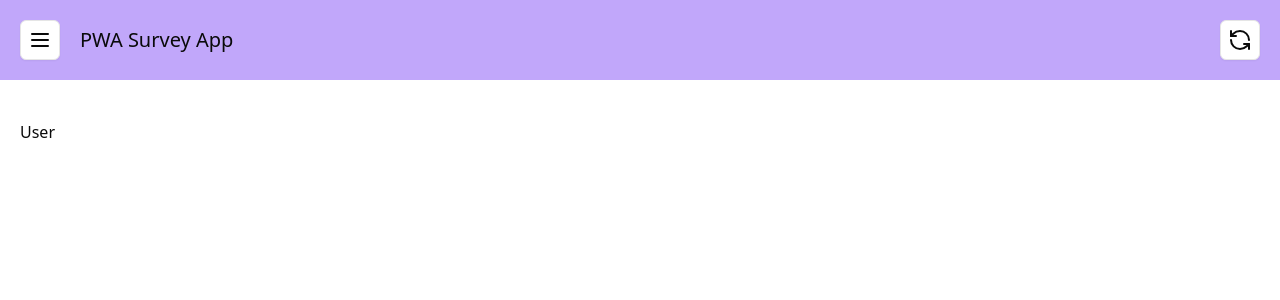
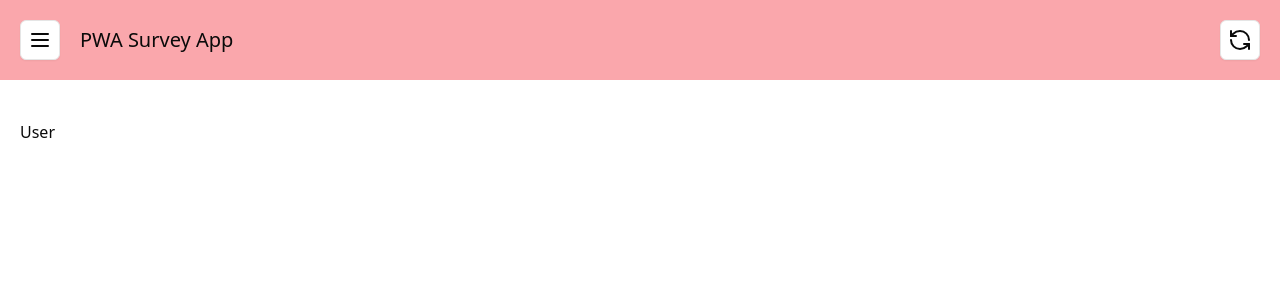
Before and after one commit to siddhartha8916/pwa-crud, a React (Vite) app: page /users in a window 1280 px wide. Shown: the top 300 px of the page. Built offline with nearby package versions, Linux system fonts and the light colour scheme.

Commit message:
fix : change bg-color

```diff
--- a/src/components/layout/dashboard-layout.tsx
+++ b/src/components/layout/dashboard-layout.tsx
@@ -22,7 +22,7 @@ const DashboardLayout = () => {
 
   return (
     <>
-      <div className="bg-[#c1a7fa] flex items-center justify-start p-5">
+      <div className="bg-[#faa7ac] flex items-center justify-start p-5">
         <Sheet open={open} onOpenChange={setOpen}>
           <SheetTrigger asChild className="mr-5">
             <Button variant="outline" className="h-10 w-10 p-0">
--- a/vite.config.ts
+++ b/vite.config.ts
@@ -21,7 +21,7 @@ export default defineConfig({
       name: 'vite-project-pwa',
       short_name: 'vite_pwa',
       description: 'Vite PWA Project',
-      theme_color: '#b8fadd',
+      theme_color: '#faa7ac',
     },
 
     injectManifest: {
```
